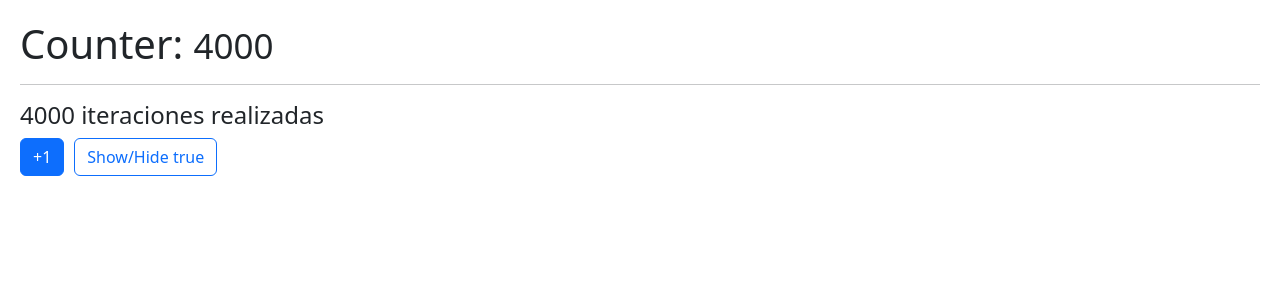
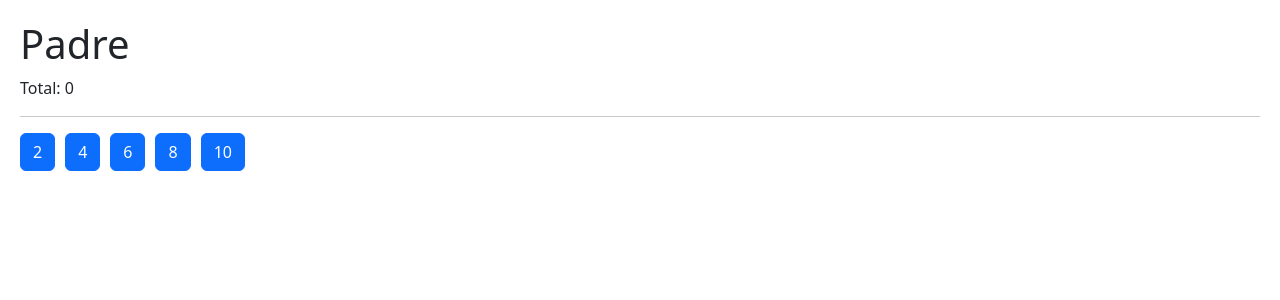
Before and after one commit to ArturoLoera10/Hooks-React, a React (Vite) app: page / in a window 1280 px wide. Shown: the top 300 px of the page. Built offline with nearby package versions, Linux system fonts and the light colour scheme.

Commit message:
useCallback

```diff
--- /dev/null
+++ b/src/06-memos/CallbackHook.jsx
@@ -0,0 +1,23 @@
+import { useCallback, useState } from "react";
+import { ShowIncrement } from "./ShowIncrement";
+
+export const CallbackHook = () => {
+    const [counter, setCounter] = useState(10);
+
+    const incrementFather = useCallback((value) => {
+        setCounter((c) => c + value);
+    }, []);
+
+    // const incrementFather = () => {
+    //     setCounter(counter + 1);
+    // };
+
+    return (
+        <>
+            <h1>useCallback Hook: {counter}</h1>
+            <hr />
+
+            <ShowIncrement increment={incrementFather} />
+        </>
+    );
+};
--- /dev/null
+++ b/src/07-tarea-memo/Hijo.jsx
@@ -0,0 +1,14 @@
+import { memo } from "react";
+
+export const Hijo = memo(({ numero, incrementar }) => {
+    console.log("  Me volví a generar :(  ");
+
+    return (
+        <button
+            className="btn btn-primary mr-3"
+            onClick={() => incrementar(numero)}
+        >
+            {numero}
+        </button>
+    );
+});
--- /dev/null
+++ b/src/07-tarea-memo/Padre.jsx
@@ -0,0 +1,29 @@
+import { Hijo } from "./Hijo";
+import { useCallback, useState } from "react";
+
+export const Padre = () => {
+    const numeros = [2, 4, 6, 8, 10];
+    const [valor, setValor] = useState(0);
+
+    // const incrementar = (num) => {
+    //     setValor(valor + num);
+    // };
+
+    const incrementar = useCallback((num) => {
+        setValor((c) => c + num);
+    }, []);
+
+    return (
+        <div>
+            <h1>Padre</h1>
+            <p> Total: {valor} </p>
+
+            <hr />
+
+            {numeros.map((n) => (
+                <Hijo key={n} numero={n} incrementar={incrementar} />
+            ))}
+            {/* <Hijo /> */}
+        </div>
+    );
+};
--- a/src/main.jsx
+++ b/src/main.jsx
@@ -9,11 +9,13 @@
 // import { FocusScreen } from "./04-useRed/FocusScreen";
 // import { Layout } from "./05-useLayoutEffect/Layout";
 // import { Memorize } from "./06-memos/Memorize";
-import { MemoHook } from "./06-memos/MemoHook";
+// import { MemoHook } from "./06-memos/MemoHook";
+// import { CallbackHook } from "./06-memos/CallbackHook";
+import { Padre } from "./07-tarea-memo/Padre";
 import "./index.css";
 
 ReactDOM.createRoot(document.getElementById("root")).render(
     <React.StrictMode>
-        <MemoHook />
+        <Padre />
     </React.StrictMode>
 );
```
Also changed, not shown: src/06-memos/ShowIncrement.jsx (added, +18 -0 lines).
